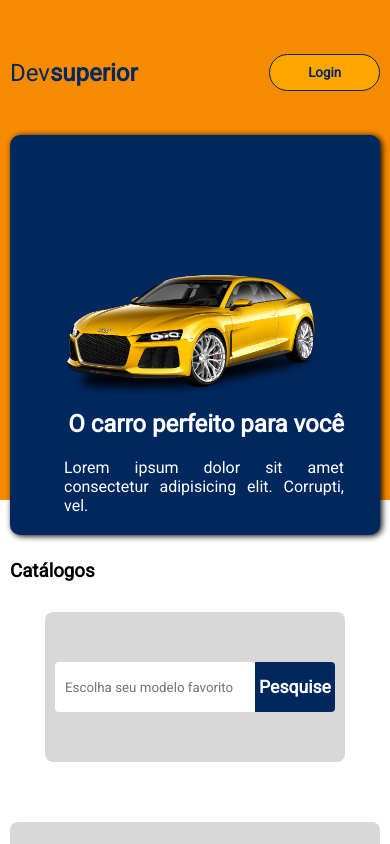
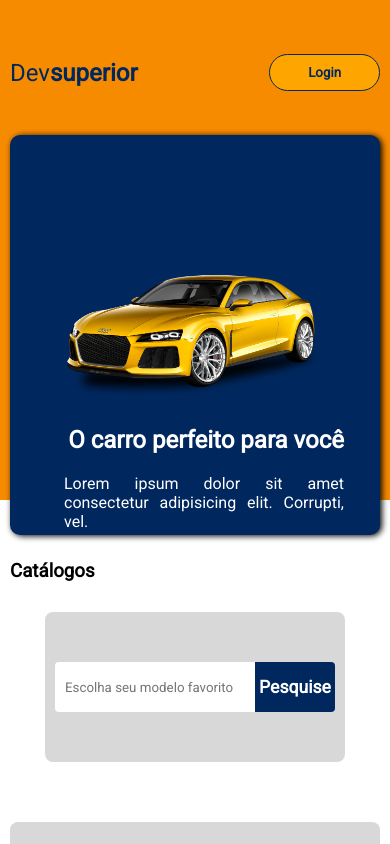
Before and after one commit to luan-silva03/projeto-catalogo-de-carros, a plain HTML site: page index.html in a window 390 px wide. Shown: the top 844 px of the page. Drawn offline with Linux system fonts and the light colour scheme.

Commit message:
catalogoajustes2

```diff
--- a/estilos/style.css
+++ b/estilos/style.css
@@ -361,7 +361,7 @@ footer .last {
     }
     .header-block .text {
         position: absolute;
-        bottom: 20px;
+        bottom: 1%;
         left: 15;
     }
     section .filter-card {
```
